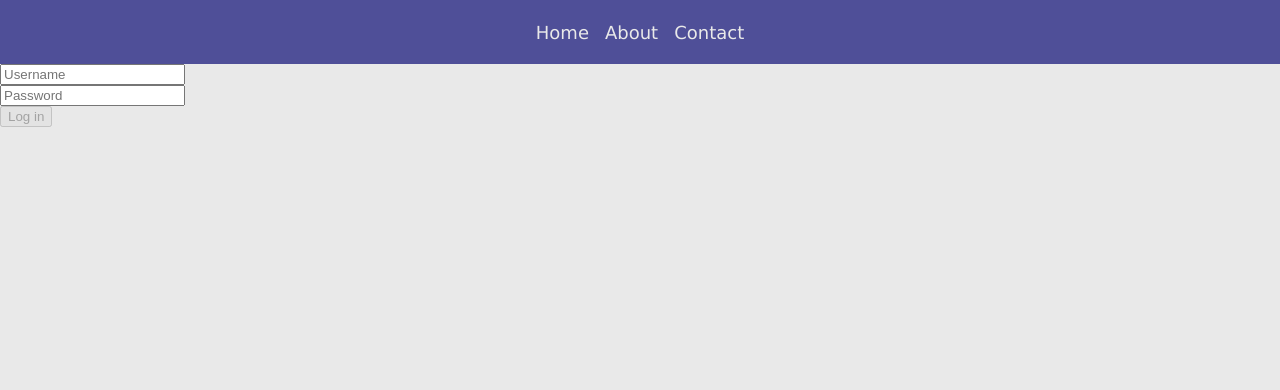
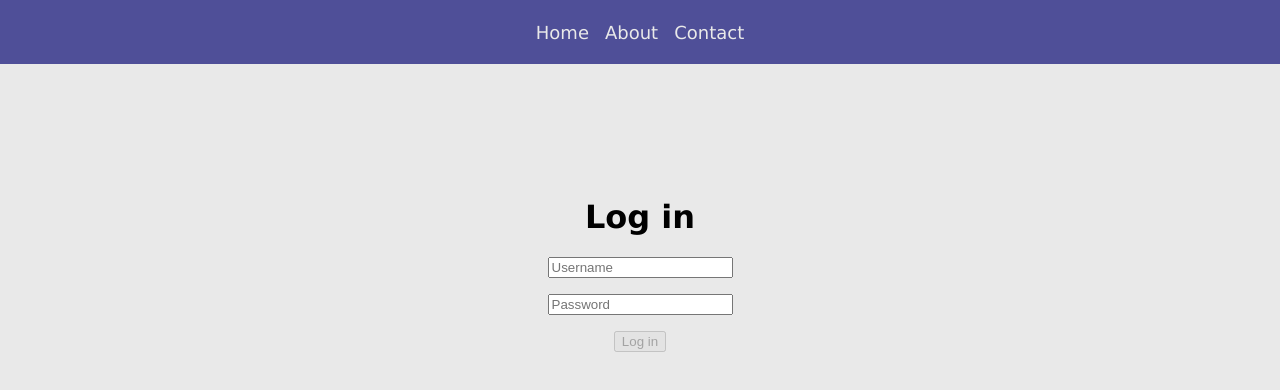
Before and after one commit to paulohenrique-gh/angular-exercicio-guards, an Angular app: page /login in a window 1280 px wide. Shown: the top 390 px of the page. Built offline with nearby package versions, Linux system fonts and the light colour scheme.

Commit message:
style: add css styles to login component

```diff
--- a/src/app/pages/login/login.component.css
+++ b/src/app/pages/login/login.component.css
@@ -0,0 +1,16 @@
+:host {
+  display: flex;
+  flex-direction: column;
+  justify-content: center;
+  align-items: center;
+  height: 50vh;
+}
+
+.login-form {
+  display: flex;
+  flex-direction: column;
+  align-items: center;
+  justify-content: center;
+  gap: 16px;
+  width: 300px;
+}
--- a/src/app/pages/login/login.component.html
+++ b/src/app/pages/login/login.component.html
@@ -1,11 +1,7 @@
-<form (ngSubmit)="onSubmit()" #loginForm="ngForm">
-  <div>
-    <input type="text" id="username" name="username" placeholder="Username" [(ngModel)]="user.username" required />
-  </div>
+<h1>Log in</h1>
 
-  <div>
-    <input type="password" id="password" name="password" placeholder="Password" [(ngModel)]="user.password" required />
-  </div>
-
+<form (ngSubmit)="onSubmit()" #loginForm="ngForm" class="login-form">
+  <input type="text" id="username" name="username" placeholder="Username" [(ngModel)]="user.username" required />
+  <input type="password" id="password" name="password" placeholder="Password" [(ngModel)]="user.password" required />
   <button type="submit" [disabled]="loginForm.form.invalid">Log in</button>
 </form>
```
